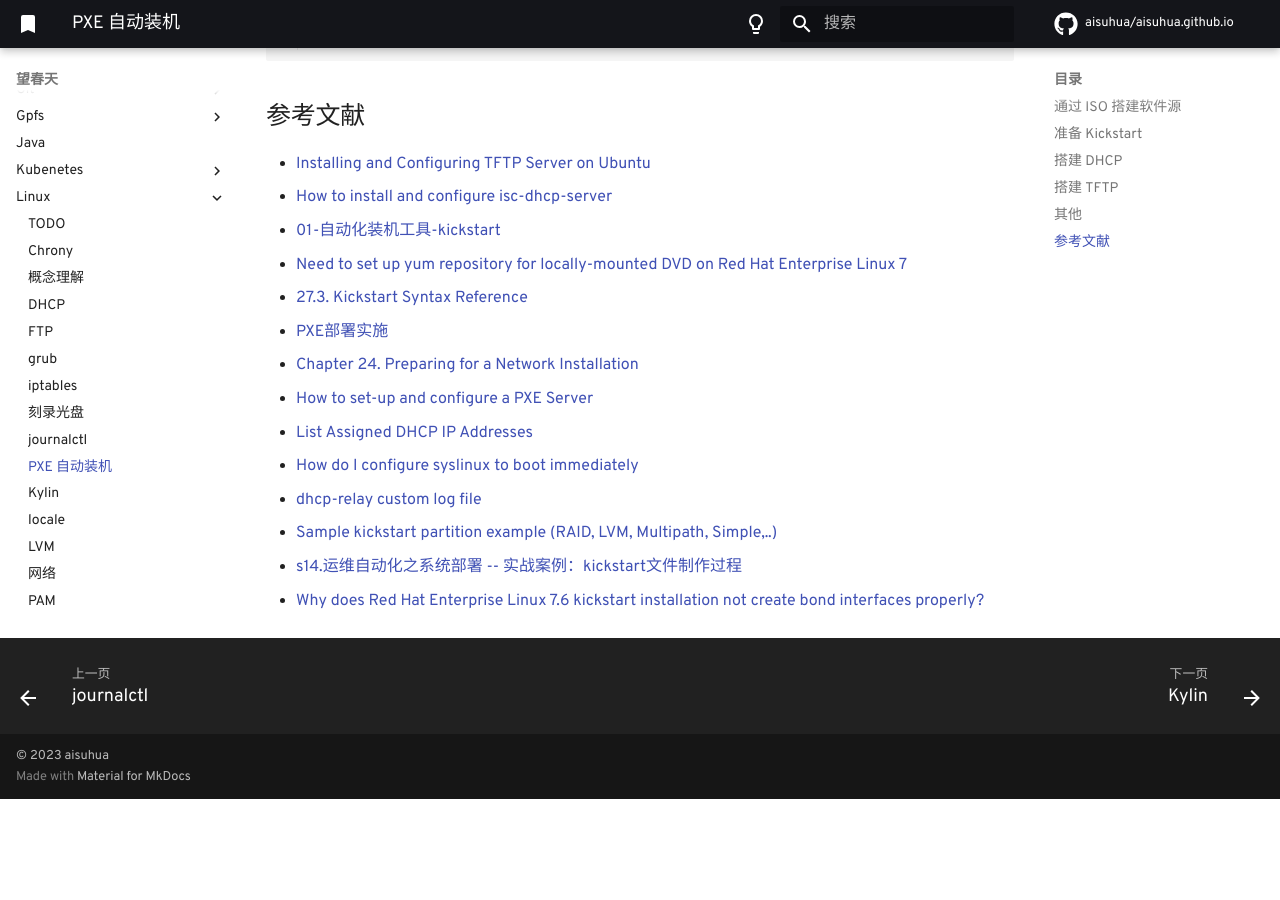
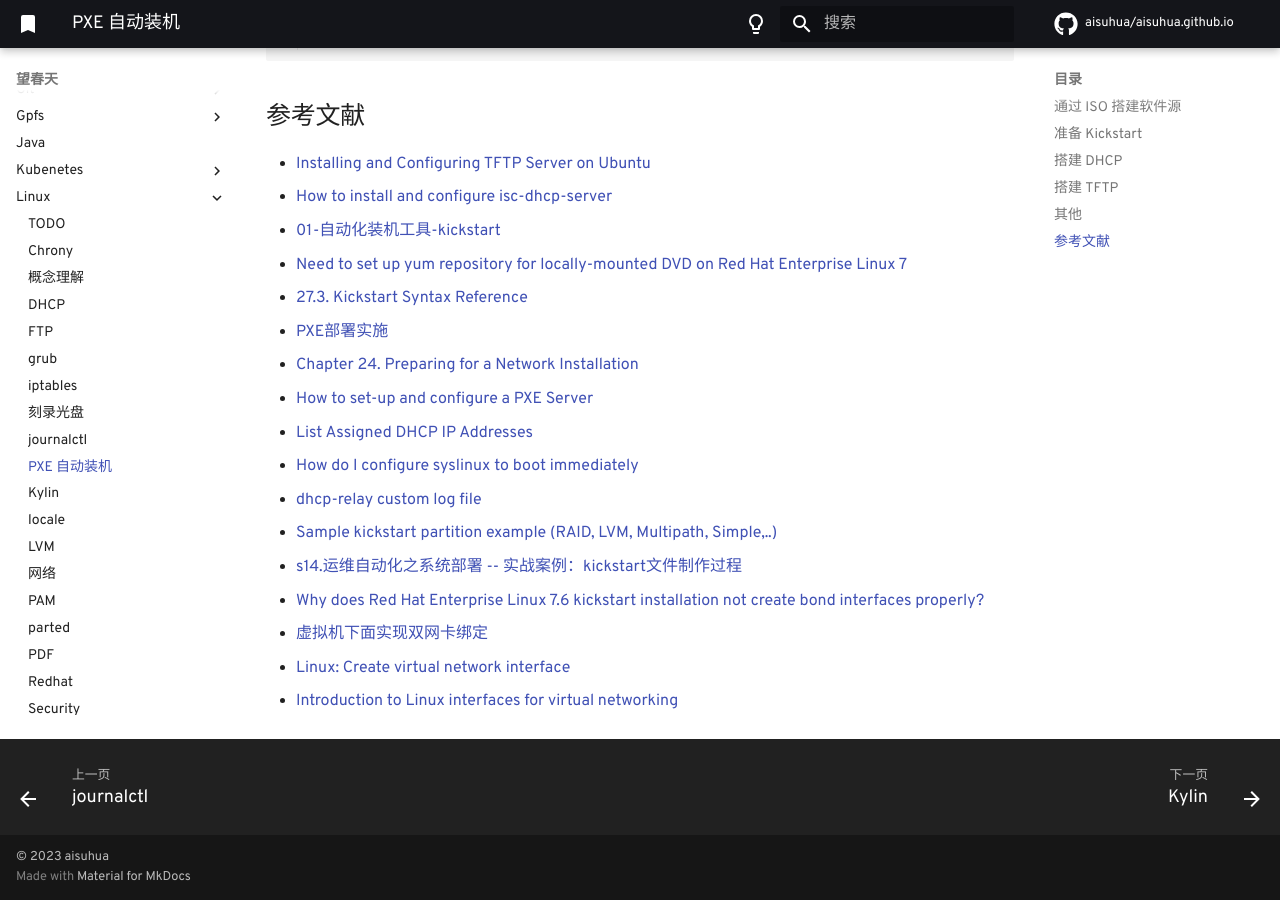
Before and after one commit to aisuhua/aisuhua.github.io, an MkDocs documentation site: the page built from docs/linux/kickstart.md, in a window 1280 px wide and 900 px high, scrolled down 2028 px. Built offline with MkDocs 1.6.1 and Material for MkDocs 9.7.7, drawn with Linux system fonts in a browser that asks for light colours; comment, search, counter and statistics services are not loaded; before the commit the page ends 2827 px from its top, so only the background shows below that.

Commit message:
kickstart.md

```diff
--- a/docs/linux/kickstart.md
+++ b/docs/linux/kickstart.md
@@ -114,3 +114,6 @@ nmap 10.0.0.1 -sU -pU:69
 - [Sample kickstart partition example (RAID, LVM, Multipath, Simple,..)](https://www.golinuxhub.com/2018/05/sample-kickstart-partition-example-raid/)
 - [s14.运维自动化之系统部署 -- 实战案例：kickstart文件制作过程](https://juejin.cn/post/7136077266877939720)
 - [Why does Red Hat Enterprise Linux 7.6 kickstart installation not create bond interfaces properly?](https://access.redhat.com/solutions/4000641)
+- [虚拟机下面实现双网卡绑定<bond0>](https://blog.csdn.net/robertkun/article/details/16873961)
+- [Linux: Create virtual network interface](https://linuxconfig.org/configuring-virtual-network-interfaces-in-linux)
+- [Introduction to Linux interfaces for virtual networking](https://developers.redhat.com/blog/2018/10/22/introduction-to-linux-interfaces-for-virtual-networking#bridge)
```
